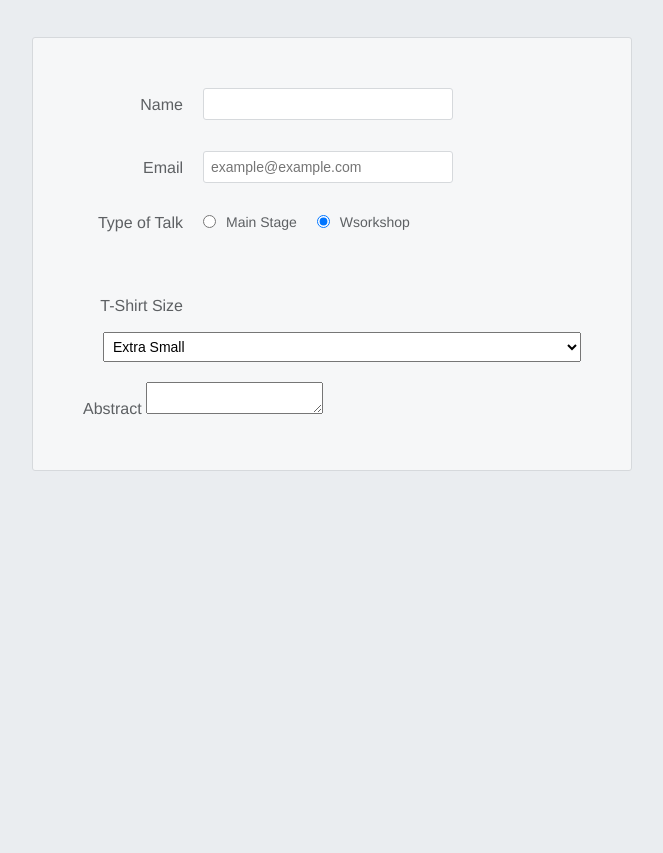
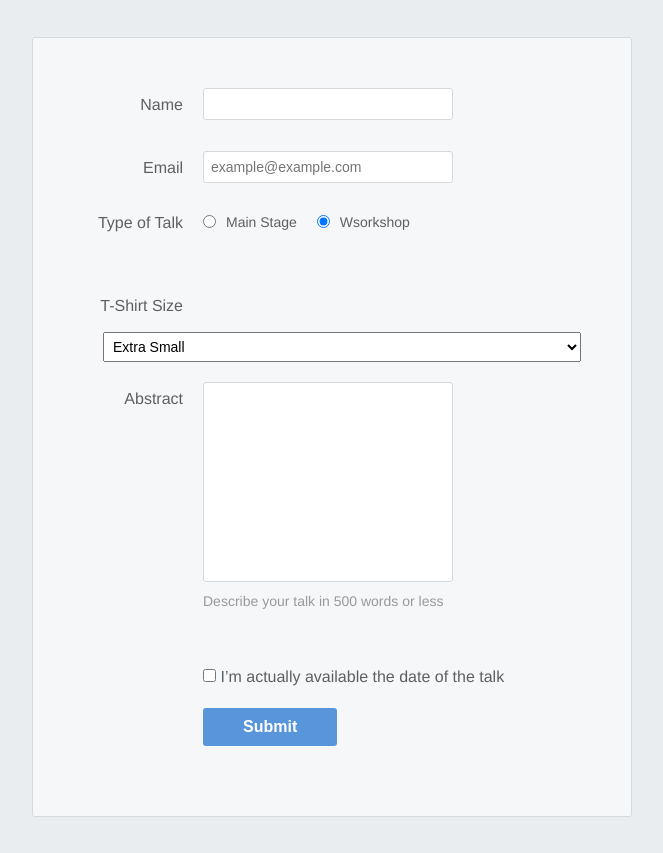
Before and after one commit to june062/form-practice, a plain HTML site: page speaker/speaker-submission.html in a window 1280 px wide. Shown: the part 225-1078 px from the top of the page, without its empty margins (308-971 px from the left). Before the commit the page ends 800 px from the top, so only its background shows below. Drawn offline with Linux system fonts and the light colour scheme.

Commit message:
Style text area and create and style button

```diff
--- a/speaker/speaker-submission.html
+++ b/speaker/speaker-submission.html
@@ -43,9 +43,24 @@
             </select>
         </div>
 
-        <div>
-            <label for="">Abstract</label>
-            <textarea name="" id=""></textarea>
+        <div class="form-row">
+            <label for="abstract">Abstract</label>
+            <textarea name="abstract" id="abstract"></textarea>
+            <div class="instructions">Describe your talk in 500 words or less</div>
+        </div>
+
+        <div class='form-row'>
+          <label class='checkbox-label' for='available'>
+          <input id='available'
+                 name='available'
+                 type='checkbox'
+                 value='is-available'/>
+          <span>I’m actually available the date of the talk</span>
+          </label>
+        </div>
+
+        <div class='form-row'>
+          <button>Submit</button>
         </div>
 
 
--- a/speaker/styles.css
+++ b/speaker/styles.css
@@ -65,6 +65,26 @@ body{
     margin-bottom: 15px;
   }
 
+  .form-row textarea {
+    font-family: "Helvetica", "Arial", sans-serif;
+    font-size: 14px;
+
+    border: 1px solid #D6D9DC;
+    border-radius: 3px;
+
+    min-height: 200px;
+    margin-bottom: 10px;
+    padding: 7px;
+    resize: none;
+  }
+
+  .form-row .instructions {
+    color: #999999;
+    font-size: 14px;
+    margin-bottom: 30px;
+  }
+
+
   @media (min-width: 700px){
     .speaker-form,.speaker-form-header{
         width: 600px;
@@ -104,6 +124,16 @@ body{
       margin-left: 20px;
 
     }
+    .instructions{
+      margin-left: 120px;
+    }
+    .form-row .checkbox-label {
+      margin-left: 120px;
+      width: auto;
+    }
+    .form-row button{
+      margin-left: 120px;
+    }
   }
 
   .form-row .input[type="email"]:invalid,
@@ -141,3 +171,29 @@ body{
   width: 100%;
   padding: 5px;
 }
+
+.form-row .checkbox-label{
+  margin-bottom: 0;
+}
+
+.form-row button {
+  font-size: 16px;
+  font-weight: bold;
+
+  color: #FFFFFF;
+  background-color: #5995DA;
+
+  border: none;
+  border-radius: 3px;
+
+  padding: 10px 40px;
+  cursor: pointer;
+}
+
+.form-row button:hover {
+  background-color: #76AEED;
+}
+
+.form-row button:active {
+  background-color: #407FC7;
+}
```
